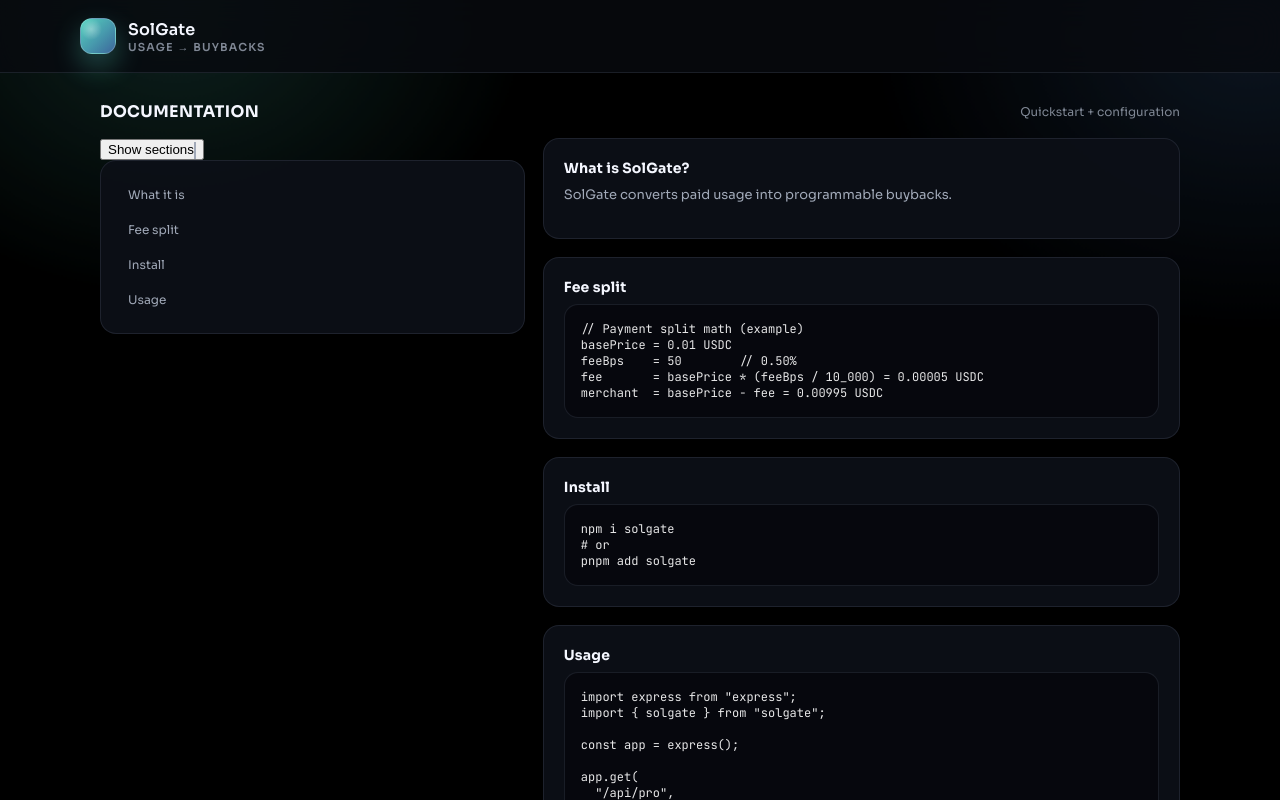
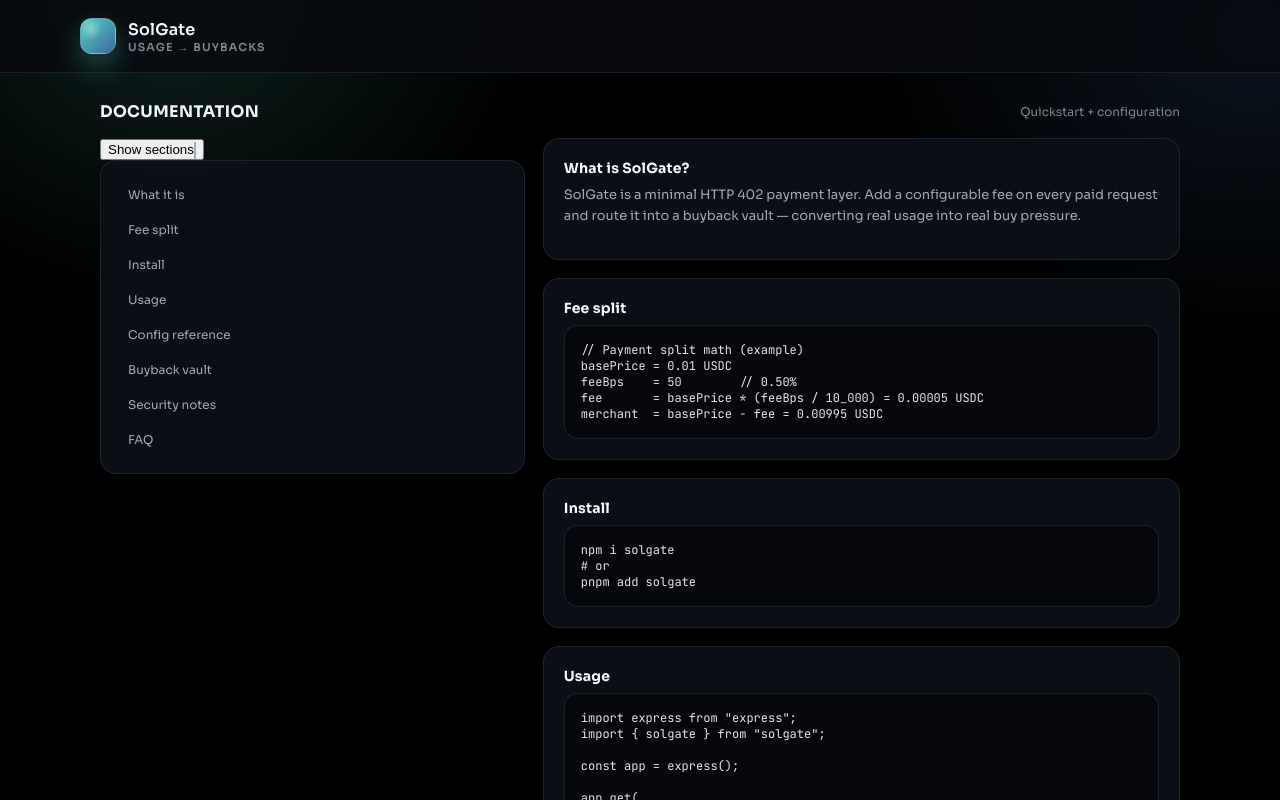
Before and after one commit to solgatetools/solgatetools, a Next.js app: page /docs in a window 1280 px wide. Built offline with nearby package versions, Linux system fonts and the light colour scheme.

Commit message:
Update page.js

```diff
--- a/src/app/docs/page.js
+++ b/src/app/docs/page.js
@@ -33,6 +33,36 @@
     res.json({ ok: true });
   }
 );`;
+
+const configCode = `type SolGateConfig = {
+  merchant: {
+    address: string;     // merchant destination address
+    priceUSDC: number;   // base price per request
+  };
+  fee: {
+    bps: number;         // basis points (e.g. 50 = 0.50%)
+    destination: string; // buyback vault / treasury address
+  };
+};
+
+// Example
+solgate({
+  merchant: {
+    address: "MERCHANT_WALLET",
+    priceUSDC: 0.01
+  },
+  fee: {
+    bps: 50,
+    destination: "BUYBACK_VAULT_WALLET"
+  }
+});`;
+
+const vaultCode = `// buyback-bot pseudocode
+// 1) read vault USDC balance
+// 2) if balance >= MIN_SWAP:
+//    - swap USDC -> target token via DEX aggregator
+//    - send bought tokens to burn/treasury
+// 3) log tx hash + amount for receipts`;
 
 export default function DocsPage() {
   const [tocOpen, setTocOpen] = useState(false);
@@ -96,19 +126,18 @@
     const el = document.getElementById(id);
     if (!el) return;
 
-    // Smooth + stable scroll (fixes iOS hash jump weirdness)
     el.scrollIntoView({ behavior: "smooth", block: "start" });
-
-    // Keep URL updated without triggering browser jump
     history.replaceState(null, "", `#${id}`);
   };
 
   return (
     <div className="app-shell">
+      <div className="bg-grid" aria-hidden="true"></div>
+
       <header className="site-header">
         <div className="container header-inner">
           <a className="logo" href="/">
-            <div className="logo-mark" aria-hidden="true" />
+            <div className="logo-mark" aria-hidden="true"></div>
             <div className="logo-text">
               <div>SolGate</div>
               <small className="subline">Usage → Buybacks</small>
@@ -153,34 +182,112 @@
                 <a href="#usage" onClick={goTo("usage")}>
                   Usage
                 </a>
+                <a href="#config" onClick={goTo("config")}>
+                  Config reference
+                </a>
+                <a href="#vault" onClick={goTo("vault")}>
+                  Buyback vault
+                </a>
+                <a href="#security" onClick={goTo("security")}>
+                  Security notes
+                </a>
+                <a href="#faq" onClick={goTo("faq")}>
+                  FAQ
+                </a>
               </nav>
             </aside>
 
             <div className="stack">
-              <article id="what" className="doc-card">
+              <article id="what" className="doc-card" data-reveal>
                 <h3>What is SolGate?</h3>
-                <p>SolGate converts paid usage into programmable buybacks.</p>
+                <p>
+                  SolGate is a minimal HTTP 402 payment layer. Add a configurable
+                  fee on every paid request and route it into a buyback vault —
+                  converting real usage into real buy pressure.
+                </p>
               </article>
 
-              <article id="flow" className="doc-card">
+              <article id="flow" className="doc-card" data-reveal>
                 <h3>Fee split</h3>
                 <pre>
                   <code>{paymentSplitCode}</code>
                 </pre>
               </article>
 
-              <article id="install" className="doc-card">
+              <article id="install" className="doc-card" data-reveal>
                 <h3>Install</h3>
                 <pre>
                   <code>{installCode}</code>
                 </pre>
               </article>
 
-              <article id="usage" className="doc-card">
+              <article id="usage" className="doc-card" data-reveal>
                 <h3>Usage</h3>
                 <pre>
                   <code>{usageCode}</code>
                 </pre>
+              </article>
+
+              <article id="config" className="doc-card" data-reveal>
+                <h3>Config reference</h3>
+                <p>Minimal config you need to run SolGate.</p>
+                <pre>
+                  <code>{configCode}</code>
+                </pre>
+              </article>
+
+              <article id="vault" className="doc-card" data-reveal>
+                <h3>Buyback vault</h3>
+                <p>
+                  SolGate routes fee revenue to a vault address. Buybacks can be
+                  run on a schedule (cron) or manually — publish receipts either
+                  way.
+                </p>
+                <pre>
+                  <code>{vaultCode}</code>
+                </pre>
+              </article>
+
+              <article id="security" className="doc-card" data-reveal>
+                <h3>Security notes</h3>
+                <ul
+                  style={{
+                    margin: 0,
+                    color: "var(--muted)",
+                    lineHeight: 1.6,
+                    fontSize: "13px",
+                    paddingLeft: "18px",
+                  }}
+                >
+                  <li>Use a dedicated vault wallet per project.</li>
+                  <li>Log every buyback transaction publicly (tx hash, amounts).</li>
+                  <li>Set minimum swap thresholds to avoid dust swaps.</li>
+                  <li>
+                    Do not promise “guaranteed profits.” Focus on fee routing and
+                    transparent receipts.
+                  </li>
+                </ul>
+              </article>
+
+              <article id="faq" className="doc-card" data-reveal>
+                <h3>FAQ</h3>
+                <p>
+                  <strong>Does this create sell pressure?</strong>
+                  <br />
+                  No transfer taxes. Fees come from paid usage, then can be
+                  swapped into buybacks.
+                </p>
+                <p>
+                  <strong>Can any project use it?</strong>
+                  <br />
+                  Yes. They set their vault + fee parameters in config.
+                </p>
+                <p>
+                  <strong>Do buybacks have to be automatic?</strong>
+                  <br />
+                  No. You can run scheduled buybacks or manual buybacks with
+                  public receipts.
+                </p>
               </article>
             </div>
           </div>
```
